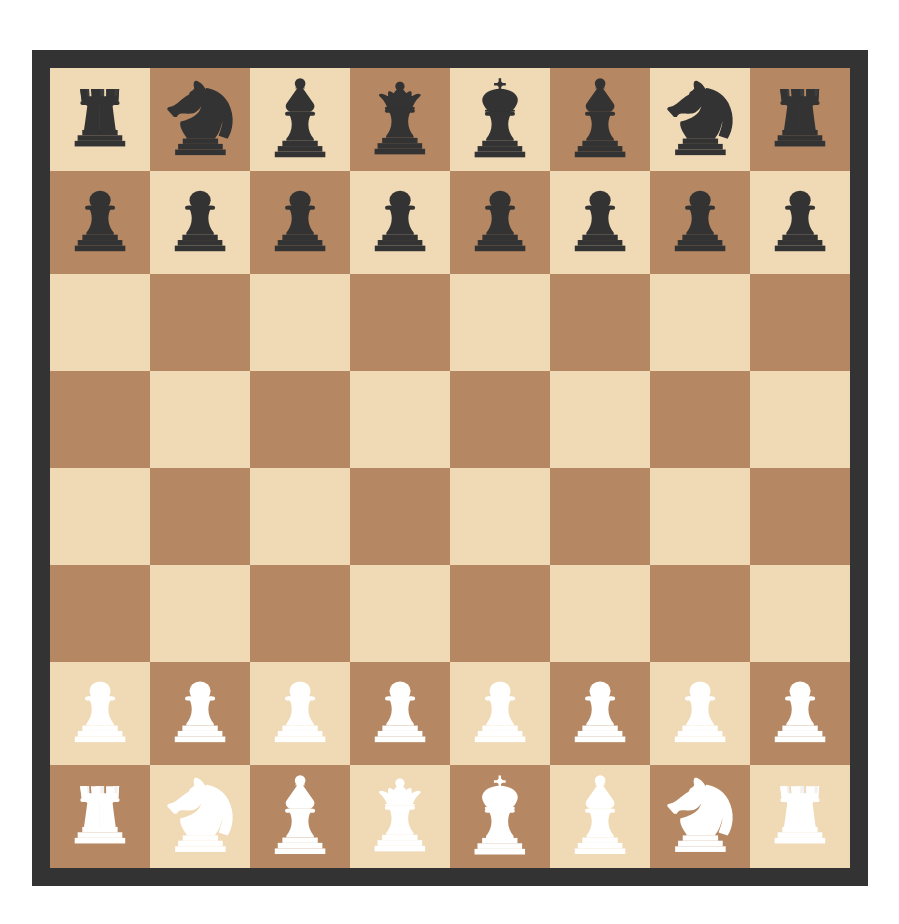
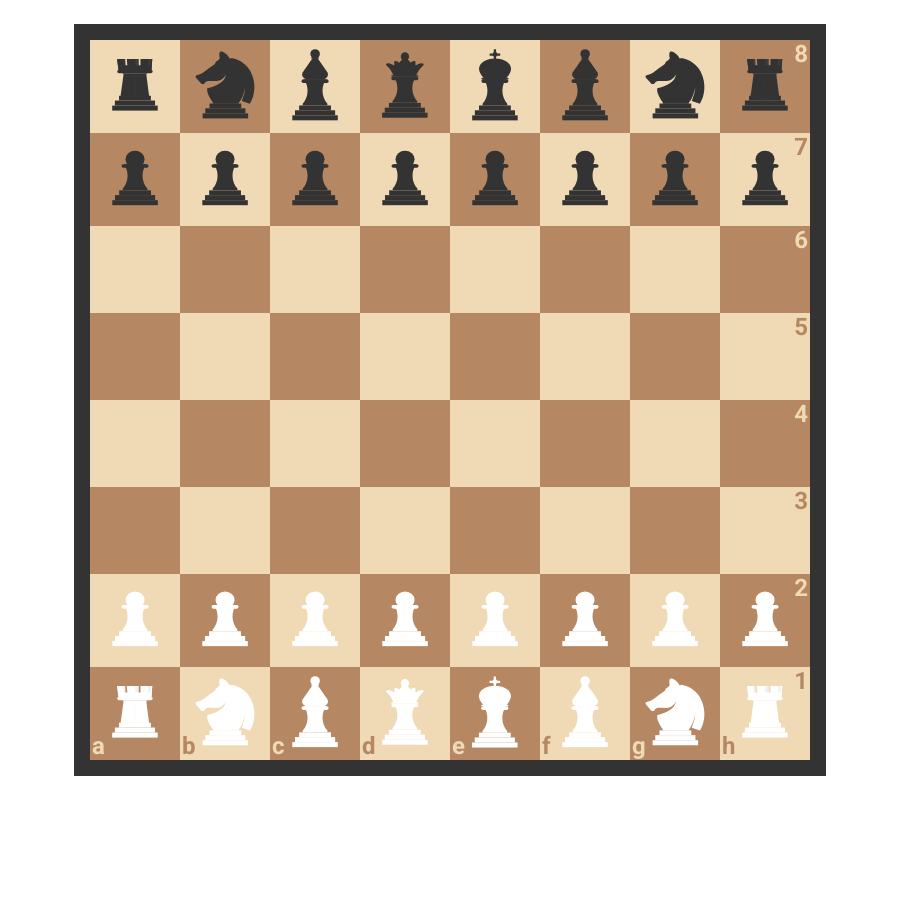
Before and after one commit to luanperosa/chess-board, a plain HTML site: page index.html in a window 1280 px wide. Shown: the whole page, without its empty margins (190-1089 px from the left). After the commit the page ends 800 px from the top, so only its background shows below. Drawn offline with Linux system fonts and the light colour scheme.

Commit message:
Added row numbers and column letter on chess board

```diff
--- a/index.html
+++ b/index.html
@@ -3,6 +3,8 @@
 <head>
   <meta charset="UTF-8">
   <meta name="viewport" content="width=device-width, initial-scale=1.0">
+  <link rel="preconnect" href="https://fonts.gstatic.com">
+  <link href="https://fonts.googleapis.com/css2?family=Roboto:wght@300;400;500;700&display=swap" rel="stylesheet">
   <link rel="stylesheet" href="resets.css">
   <link rel="stylesheet" href="style.css">
   <title>Chess Board</title>
@@ -49,6 +51,7 @@
       <figure>
         <img src="assets/images/pieces/rook-dark.svg" alt="" srcset="">
       </figure>
+      <span class="row-number">8</span>
     </div>
 
     <!-- Second -->
@@ -91,6 +94,7 @@
       <figure>
         <img src="assets/images/pieces/pawn-dark.svg" alt="" srcset="">
       </figure>
+      <span class="row-number">7</span>
     </div>
 
       <!-- First -->
@@ -116,7 +120,7 @@
 
       </div>
       <div class="position-base cell-dark">
-
+        <span class="row-number">6</span>
       </div>
 
       <!-- Second -->
@@ -142,7 +146,7 @@
 
       </div>
       <div class="position-base cell-light">
-
+        <span class="row-number">5</span>
       </div>
 
         <!-- First -->
@@ -168,7 +172,7 @@
 
     </div>
     <div class="position-base cell-dark">
-
+      <span class="row-number">4</span>
     </div>
 
     <!-- Second -->
@@ -194,7 +198,7 @@
 
     </div>
     <div class="position-base cell-light">
-
+      <span class="row-number">3</span>
     </div>
 
       <!-- First -->
@@ -237,6 +241,7 @@
         <figure>
           <img src="assets/images/pieces/pawn-light.svg" alt="" srcset="">
         </figure>
+        <span class="row-number">2</span>
       </div>
 
       <!-- Second -->
@@ -244,41 +249,50 @@
         <figure>
           <img src="assets/images/pieces/rook-light.svg" alt="" srcset="">
         </figure>
+        <span class="column-letter">a</span>
       </div>
       <div class="position-base cell-light">
         <figure>
           <img src="assets/images/pieces/knight-light.svg" alt="" srcset="">
         </figure>
+        <span class="column-letter">b</span>
       </div>
       <div class="position-base cell-dark">
         <figure>
           <img src="assets/images/pieces/bishop-ligth.svg" alt="" srcset="">
         </figure>
+        <span class="column-letter">c</span>
       </div>
       <div class="position-base cell-light">
         <figure>
           <img src="assets/images/pieces/queen-light.svg" alt="" srcset="">
         </figure>
+        <span class="column-letter">d</span>
       </div>
       <div class="position-base cell-dark">
         <figure>
           <img src="assets/images/pieces/king-light.svg" alt="" srcset="">
         </figure>
+        <span class="column-letter">e</span>
       </div>
       <div class="position-base cell-light">
         <figure>
           <img src="assets/images/pieces/bishop-ligth.svg" alt="" srcset="">
         </figure>
+        <span class="column-letter">f</span>
       </div>
       <div class="position-base cell-dark">
         <figure>
           <img src="assets/images/pieces/knight-light.svg" alt="" srcset="">
         </figure>
+        <span class="column-letter">g</span>
       </div>
       <div class="position-base cell-light">
         <figure>
           <img src="assets/images/pieces/rook-light.svg" alt="" srcset="">
         </figure>
+        <span class="row-number">1</span>
+        <span class="column-letter">h</span>
       </div>
 
   </section>
--- a/style.css
+++ b/style.css
@@ -1,23 +1,74 @@
+body {
+  font-family: 'Roboto', sans-serif;
+}
+
 .board {
-  height: 800px;
-  width: 800px;
+  height: 90vh;
+  width: 90vh;
   display: grid;
   grid-template-columns: repeat(8, 1fr);
   grid-template-rows: repeat(8, 1fr);
   overflow: hidden;
-  border: 18px solid #333333;
-  margin: 50px auto;
+  border: 2vh solid #333333;
+  margin: 3vh auto;
 }
 
 .cell-light {
   background: #F0D9B5;
+  color: #B58863;
 }
 
 .cell-dark {
   background: #B58863;
+  color: #F0D9B5;
 }
 
 figure img {
   width: 100%;
   height: 100%;
 }
+
+.position-base {
+  position: relative;
+}
+
+.row-number,
+.column-letter {
+  position: absolute;
+  font-weight: 700;
+  user-select: none;
+}
+
+.row-number {
+  top: 2px;
+  right: 2px;
+}
+
+.column-letter {
+  bottom: 2px;
+  left: 2px;
+}
+
+@media (orientation: portrait) {
+  .board {
+    height: 90vw;
+    width: 90vw;
+  }
+
+  .row-number,
+  .column-letter {
+    font-size: 3vw;
+  }
+}
+
+@media (orientation: landscape) {
+  .board {
+    height: 90vh;
+    width: 90vh;
+  }
+
+  .row-number,
+  .column-letter {
+    font-size: 3vh;
+  }
+}
```
